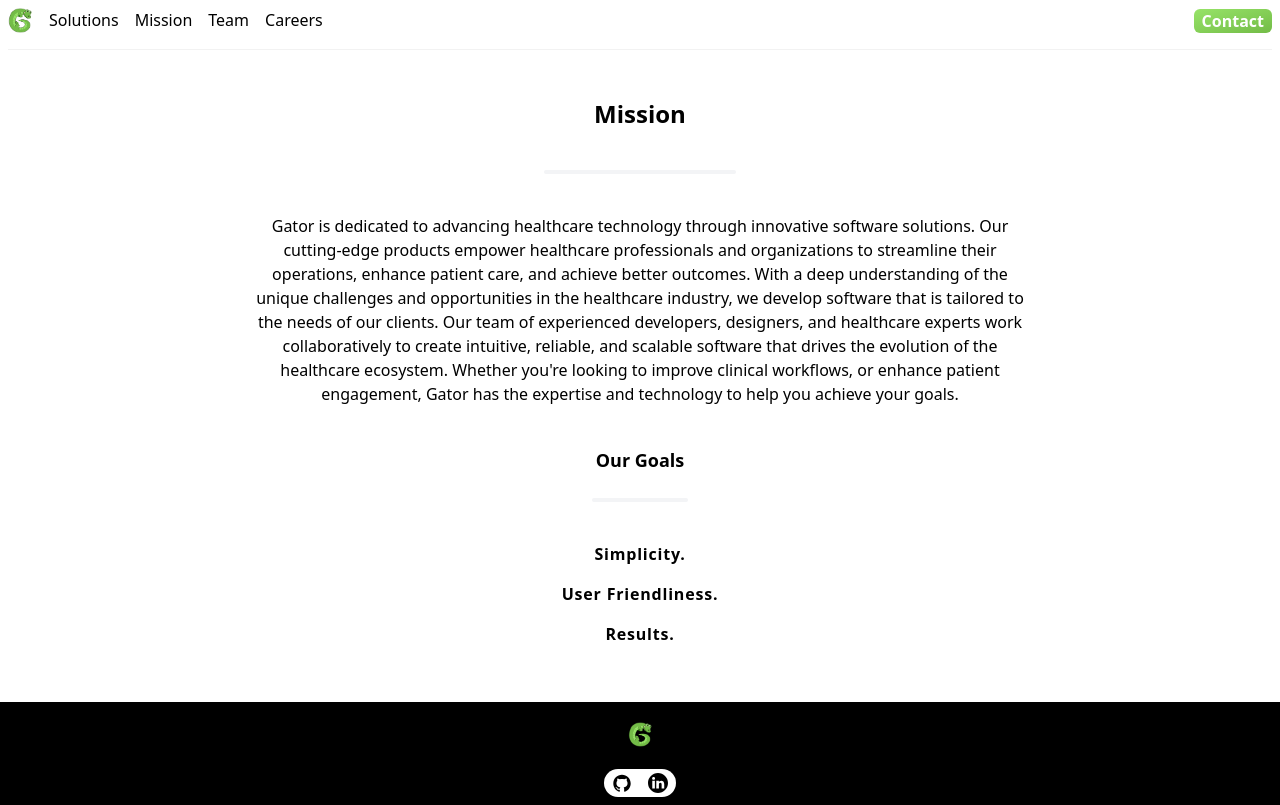
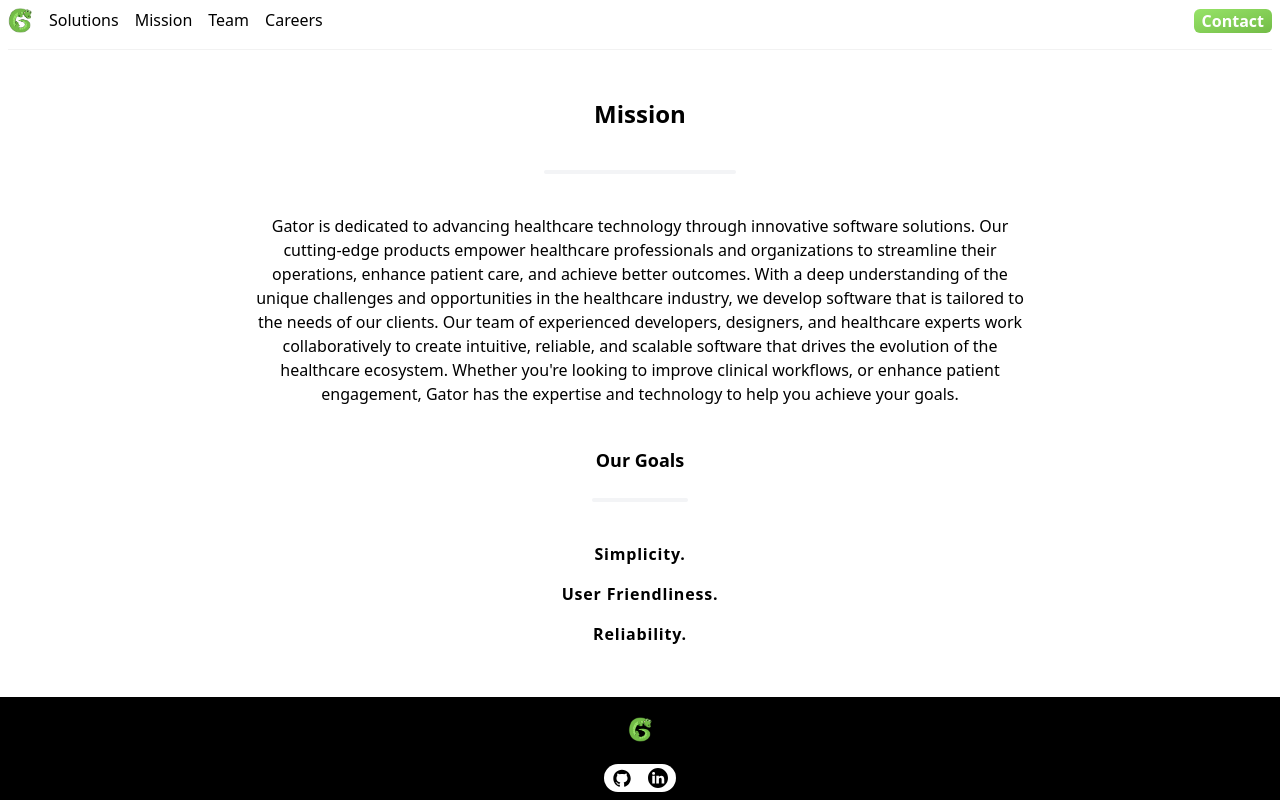
Before and after one commit to gator/gator, a Next.js app: page /mission in a window 1280 px wide. Built offline with nearby package versions, Linux system fonts and the light colour scheme.

Commit message:
update mission

```diff
--- a/pages/mission.tsx
+++ b/pages/mission.tsx
@@ -32,8 +32,7 @@ const Mission: NextPageWithLayout = () => {
         <ol className='space-y-4 font-bold tracking-wider'>
           <li>Simplicity.</li>
           <li>User Friendliness.</li>
-          <li>Results.</li>
-          <li></li>
+          <li>Reliability.</li>
         </ol>
       </main>
     </>
```
